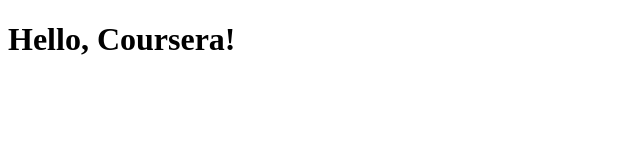
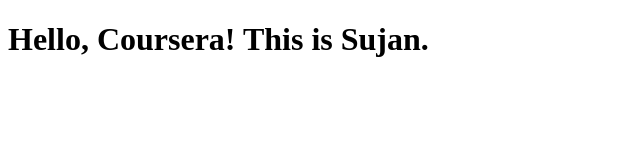
Before and after one commit to sujanpatro/coursera-test, a plain HTML site: page site/index.html in a window 1280 px wide. Shown: the whole page, without its empty margins (0-640 px from the left). Drawn offline with Linux system fonts and the light colour scheme.

Commit message:
Small changes made.

```diff
--- a/site/index.html
+++ b/site/index.html
@@ -4,6 +4,6 @@
 	<title>Hello, Coursera!</title>
 </head>
 <body>
-<h1>Hello, Coursera!</h1>
+<h1>Hello, Coursera! This is Sujan.</h1>
 </body>
 </html>
```
